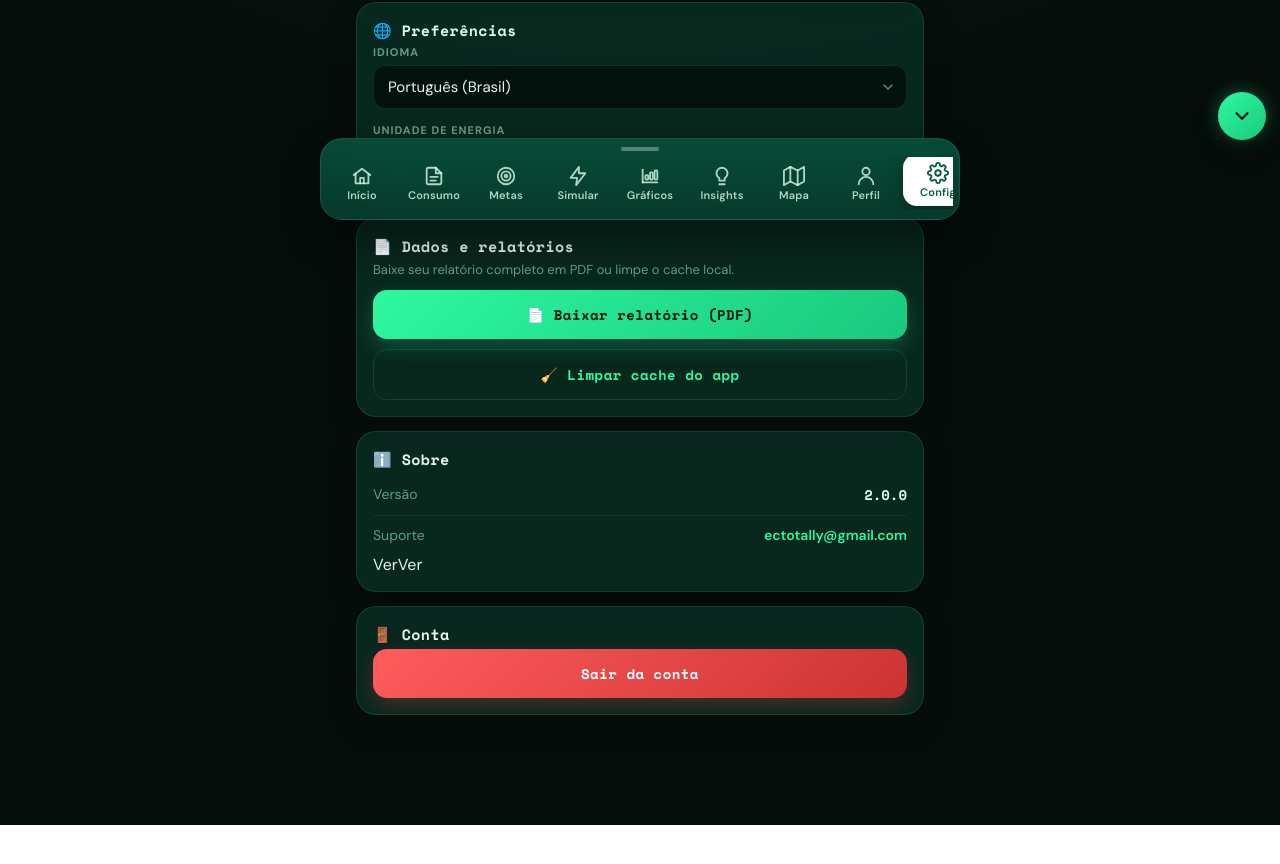
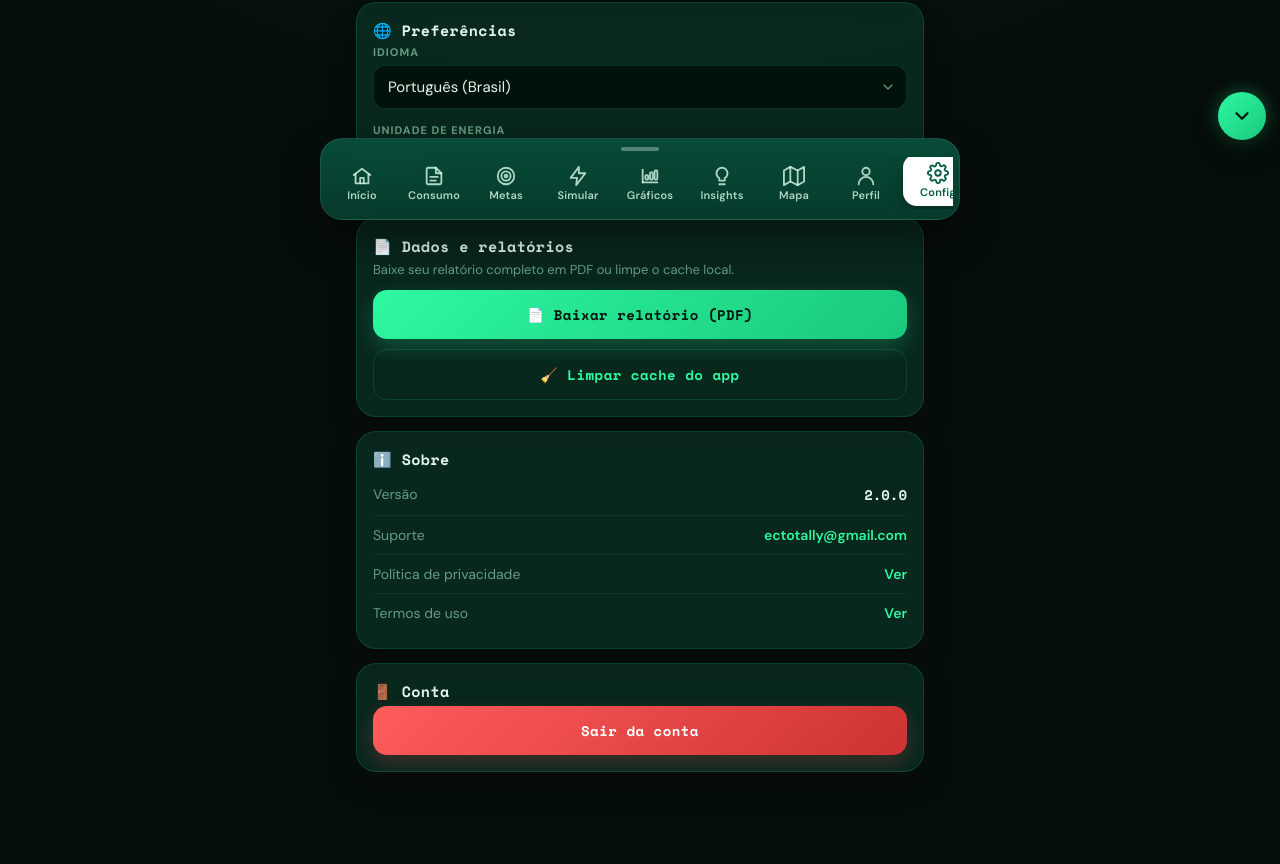
Before and after one commit to samuelctl/EcoTotally-Front, an Angular app: page /configuracoes in a window 1280 px wide. Shown: the part 564-1428 px from the top of the page. Before the commit the page ends 1389 px from the top, so only its background shows below. Built offline with nearby package versions, Linux system fonts and the light colour scheme; sample sign-in values are in the browser's storage.

Commit message:
update termos e privacidade4

```diff
--- a/src/app/pages/configuracoes/configuracoes.component.html
+++ b/src/app/pages/configuracoes/configuracoes.component.html
@@ -100,15 +100,32 @@
   </div>
 
   <!-- Sobre -->
-  <div class="eco-card cfg-card">
-    <h2 class="cfg-title">{{ t()['about'] }}</h2>
-    <ul class="cfg-list">
-      <li><span>{{ t()['version'] }}</span><strong>{{ versao }}</strong></li>
-      <li><span>{{ t()['support'] }}</span><a href="mailto:ectotally&#64;gmail.com">ectotally&#64;gmail.com</a></li>
-      <a routerLink="/privacidade">{{ t()['view'] }}</a>
-      <a routerLink="/termos">{{ t()['view'] }}</a>
-    </ul>
-  </div>
+<!-- Sobre -->
+<div class="eco-card cfg-card">
+  <h2 class="cfg-title">{{ t()['about'] }}</h2>
+
+  <ul class="cfg-list">
+    <li>
+      <span>{{ t()['version'] }}</span>
+      <strong>{{ versao }}</strong>
+    </li>
+
+    <li>
+      <span>{{ t()['support'] }}</span>
+      <a href="mailto:ectotally&#64;gmail.com">ectotally&#64;gmail.com</a>
+    </li>
+
+    <li>
+      <span>{{ t()['privacy'] }}</span>
+      <a routerLink="/privacidade">Ver</a>
+    </li>
+
+    <li>
+      <span>{{ t()['terms'] }}</span>
+      <a routerLink="/termos">Ver</a>
+    </li>
+  </ul>
+</div>
 
   <!-- Conta — sair -->
   <div class="eco-card cfg-card">
```
